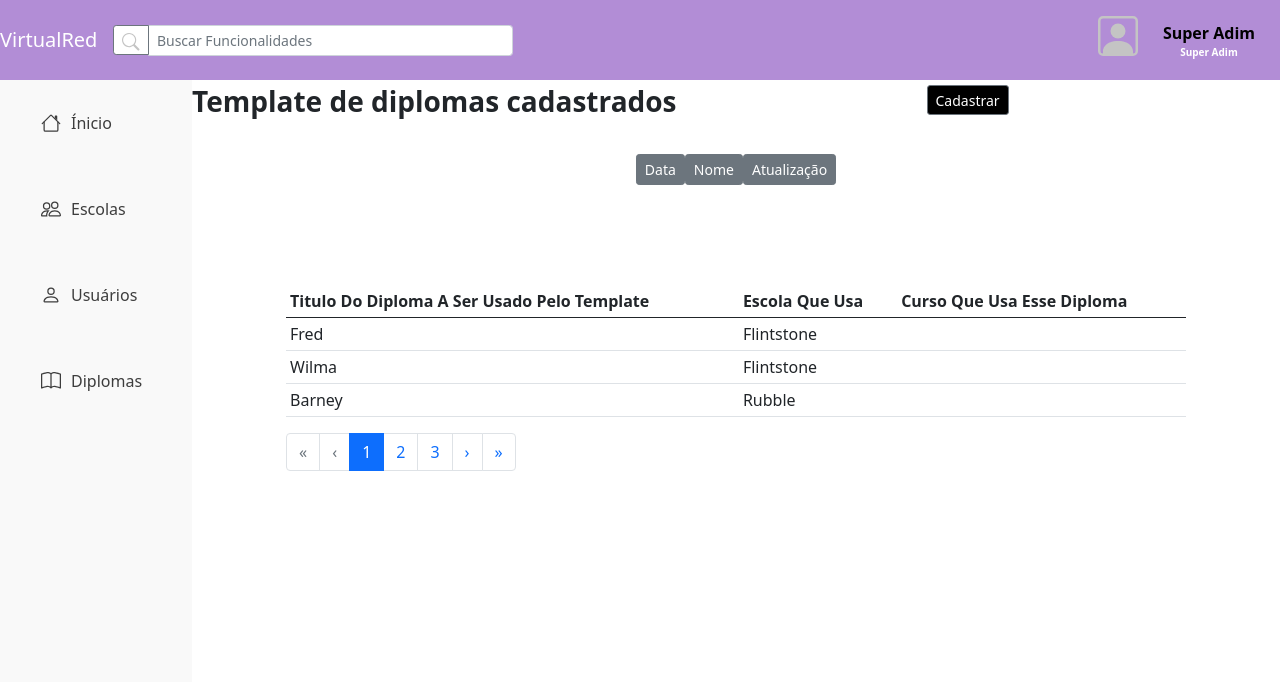
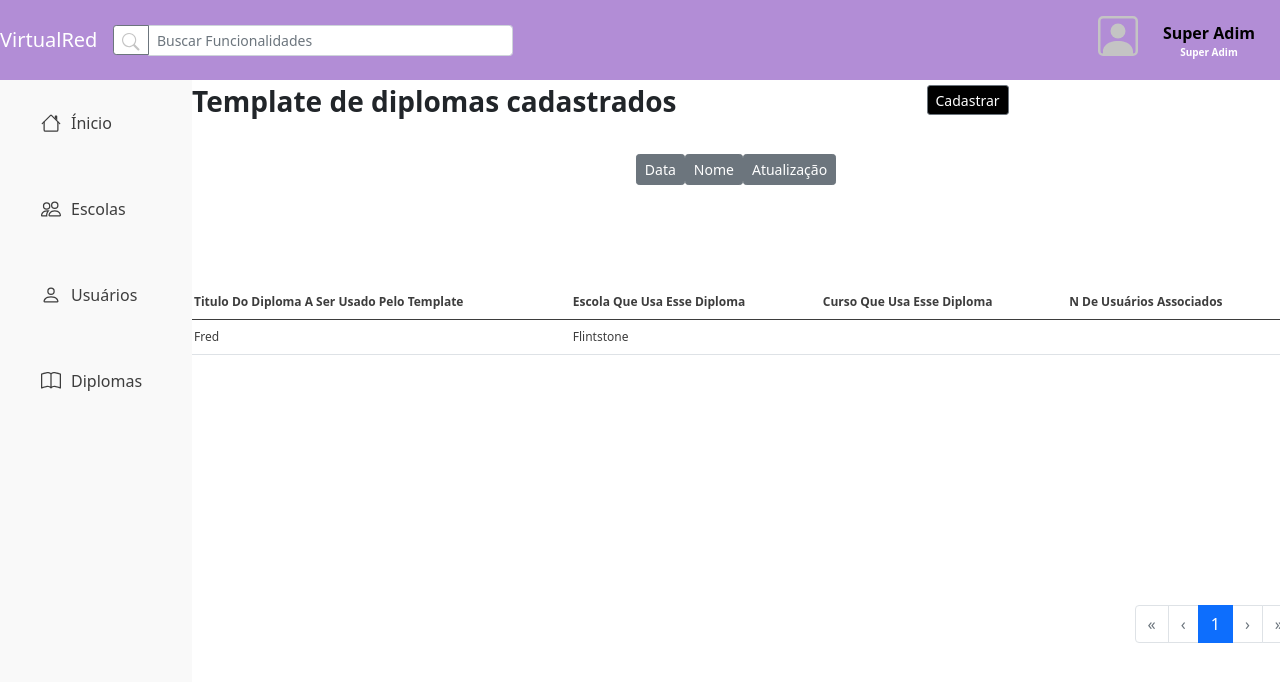
Before and after one commit to Leonardo-Sants/psel-virtualred-2021, a Vue app: page / in a window 1280 px wide. Shown: the top 682 px of the page. Built offline with nearby package versions, Linux system fonts and the light colour scheme.

Commit message:
Oganizando a tabela do view Graduate

```diff
--- a/src/view/Graduate.vue
+++ b/src/view/Graduate.vue
@@ -18,15 +18,16 @@
                 :items="items"
                 :per-page="perPage"
                 :current-page="currentPage"
-                small>
+                smal>
             </b-table>
 
-            <b-pagination
+            <b-pagination class="Page"
             v-model="currentPage"
             :total-rows="rows"
             :per-page="perPage"
             aria-controls="my-table"
             ></b-pagination>
+
 
         </div>
     </section>
@@ -40,15 +41,8 @@
         perPage: 3,
         currentPage: 1,
         items: [
-          {  Titulo_do_diploma_a_ser_usado_pelo_template: 'Fred', Escola_que_usa_: 'Flintstone', Curso_que_usa_esse_diploma: '', },
-          {  Titulo_do_diploma_a_ser_usado_pelo_template: 'Wilma', Escola_que_usa_: 'Flintstone', Curso_que_usa_esse_diploma: '',},
-          {  Titulo_do_diploma_a_ser_usado_pelo_template: 'Barney', Escola_que_usa_: 'Rubble', Curso_que_usa_esse_diploma: '',},
-          {  Titulo_do_diploma_a_ser_usado_pelo_template: 'Betty', Escola_que_usa_: 'Rubble', Curso_que_usa_esse_diploma: '',},
-          {  Titulo_do_diploma_a_ser_usado_pelo_template: 'Pebbles', Escola_que_usa_: 'Flintstone', Curso_que_usa_esse_diploma: '',},
-          {  Titulo_do_diploma_a_ser_usado_pelo_template: 'Bamm Bamm', Escola_que_usa_: 'Rubble', Curso_que_usa_esse_diploma: '',},
-          {  Titulo_do_diploma_a_ser_usado_pelo_template: 'The Great', Escola_que_usa_: 'Gazzoo', Curso_que_usa_esse_diploma: '',},
-          {  Titulo_do_diploma_a_ser_usado_pelo_template: 'Rockhead', Escola_que_usa_: 'Slate', Curso_que_usa_esse_diploma: '',},
-          {  Titulo_do_diploma_a_ser_usado_pelo_template: 'Pearl', Escola_que_usa_: 'Slaghoople', Curso_que_usa_esse_diploma: '',}
+          {  Titulo_do_diploma_a_ser_usado_pelo_template: 'Fred', Escola_que_usa_esse_diploma: 'Flintstone',
+           Curso_que_usa_esse_diploma: '', N_de_usuários_associados: '', }
         ]
       }
     },
@@ -92,9 +86,23 @@ section {
     background-color: #000000;
 }
 
-.table{
-    width: 900px;
-    margin-top: 100px;
+.table {
+    width: 1100px;
+
+}
+
+.Page {
+    display: flex;
+    align-items: center;
+    justify-content: flex-end;
+    margin-top: 250px;
+    color: #000000;
+}
+
+#my-table {
+    font-size: 12px;
+    margin: 100px 10px;
+    color: #3D3D3D;
 }
 
 
```
